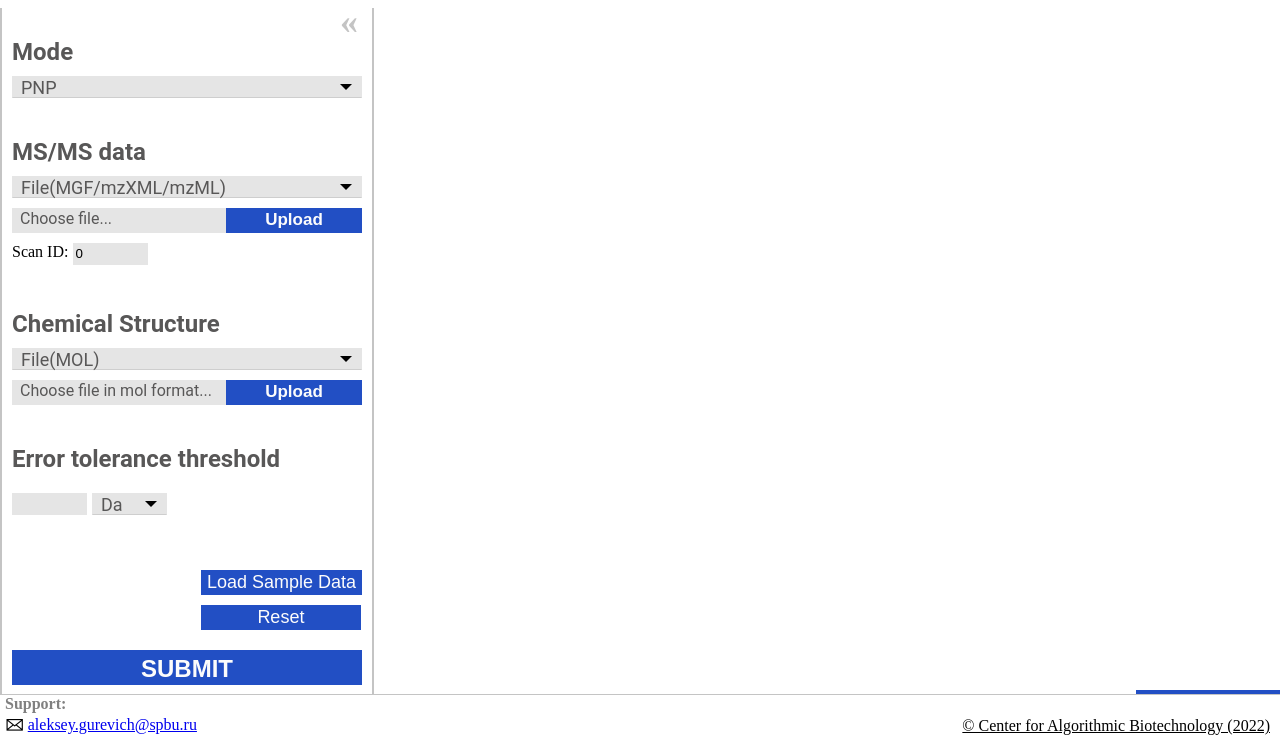
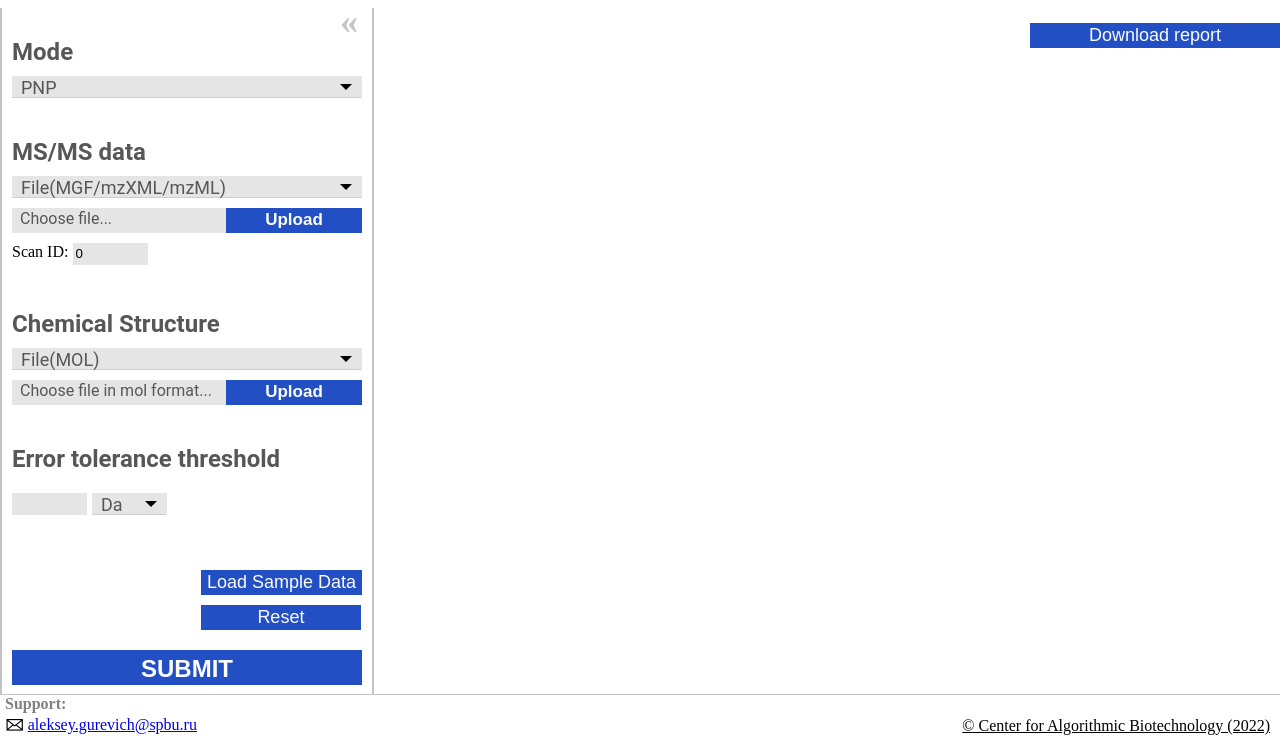
Before and after one commit to ablab/NPvis, a Django app: template webservice/npvis_app/templates/npvis_app/main_page.html in a window 1280 px wide. Shown: the part 55-800 px from the top of the page. Run offline with Django 3.2, Linux system fonts and the light colour scheme; the template is opened without the code that fills it, so the values that code supplies are empty.

Commit message:
download report position

```diff
--- a/webservice/npvis_app/static/css/npvis.css
+++ b/webservice/npvis_app/static/css/npvis.css
@@ -65,7 +65,7 @@ body {
 }
 
 .vis-sec {
-   height: 670px;
+   /*height: 670px;*/
    width: 1200px;
    /* background: #C4C4C4; */
    margin: 10px;
@@ -172,11 +172,19 @@ body {
    align-items: center;
    justify-content: center;
    margin: 0;
+   display: grid;
+   grid-template-rows: auto 30px;
+   grid-auto-columns: minmax(calc(100% - 375px), 1200px);
 }
 
 .close-input-button:checked ~ .content-vis-wrapper {
     left: 0;
     width: 100%;
+}
+
+.dwnbtn {
+    width: 250px;
+    justify-self: end;
 }
 
 .fl_label {
--- a/webservice/npvis_app/templates/npvis_app/main_page.html
+++ b/webservice/npvis_app/templates/npvis_app/main_page.html
@@ -120,7 +120,7 @@
 		{% if npvis_script != "" %}
         <div class="content-vis-wrapper">
 		    <section class="vis-sec" id="lorikeet"></section>
-            <button type="submit" class="btn right-align small-label" onclick="location.href='{% url 'downloadreport' %}'">Download report</button>
+            <button type="submit" class="btn right-align small-label dwnbtn" onclick="location.href='{% url 'downloadreport' %}'">Download report</button>
         </div>
         {% endif %}
 	</main>
```
